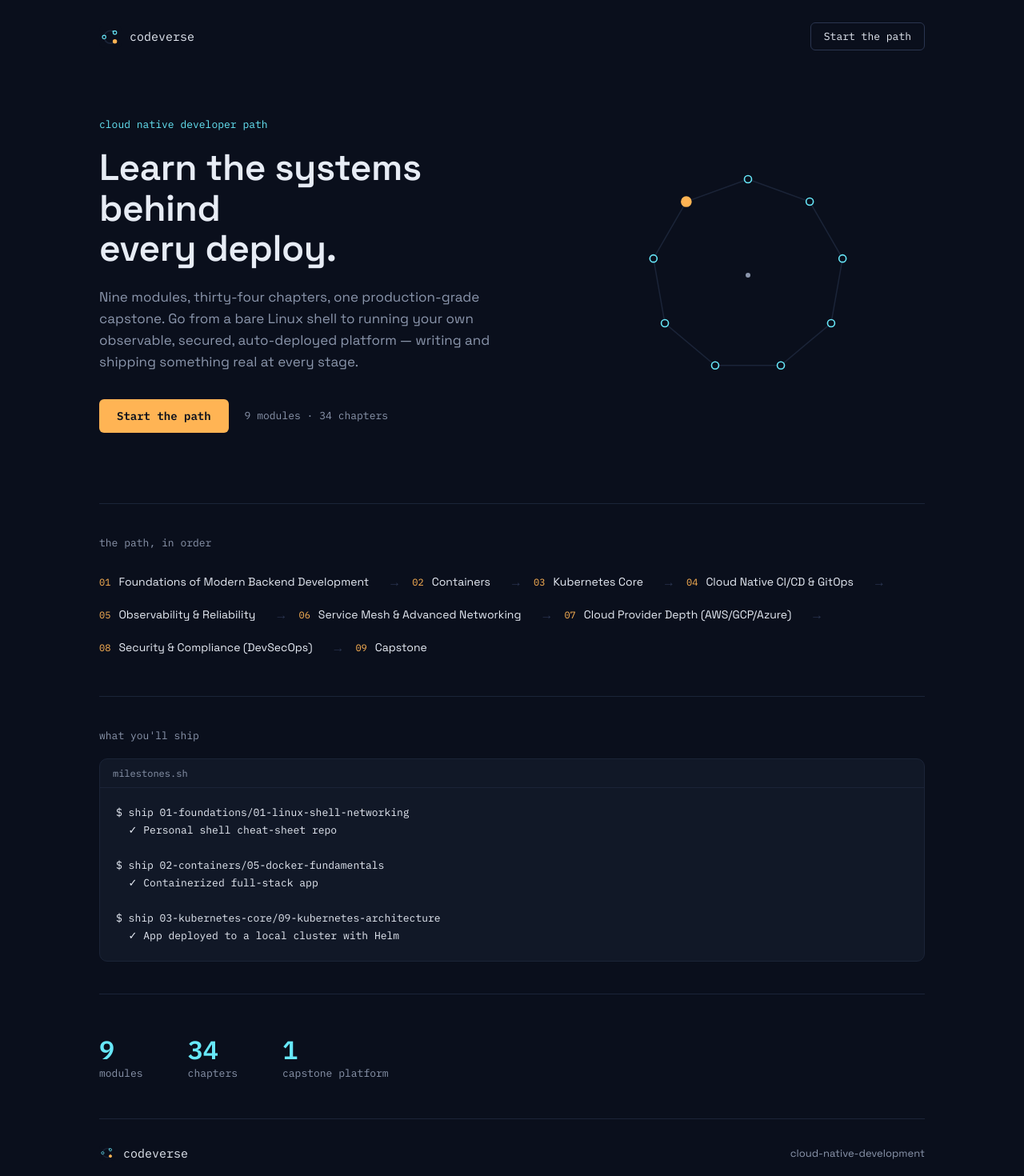
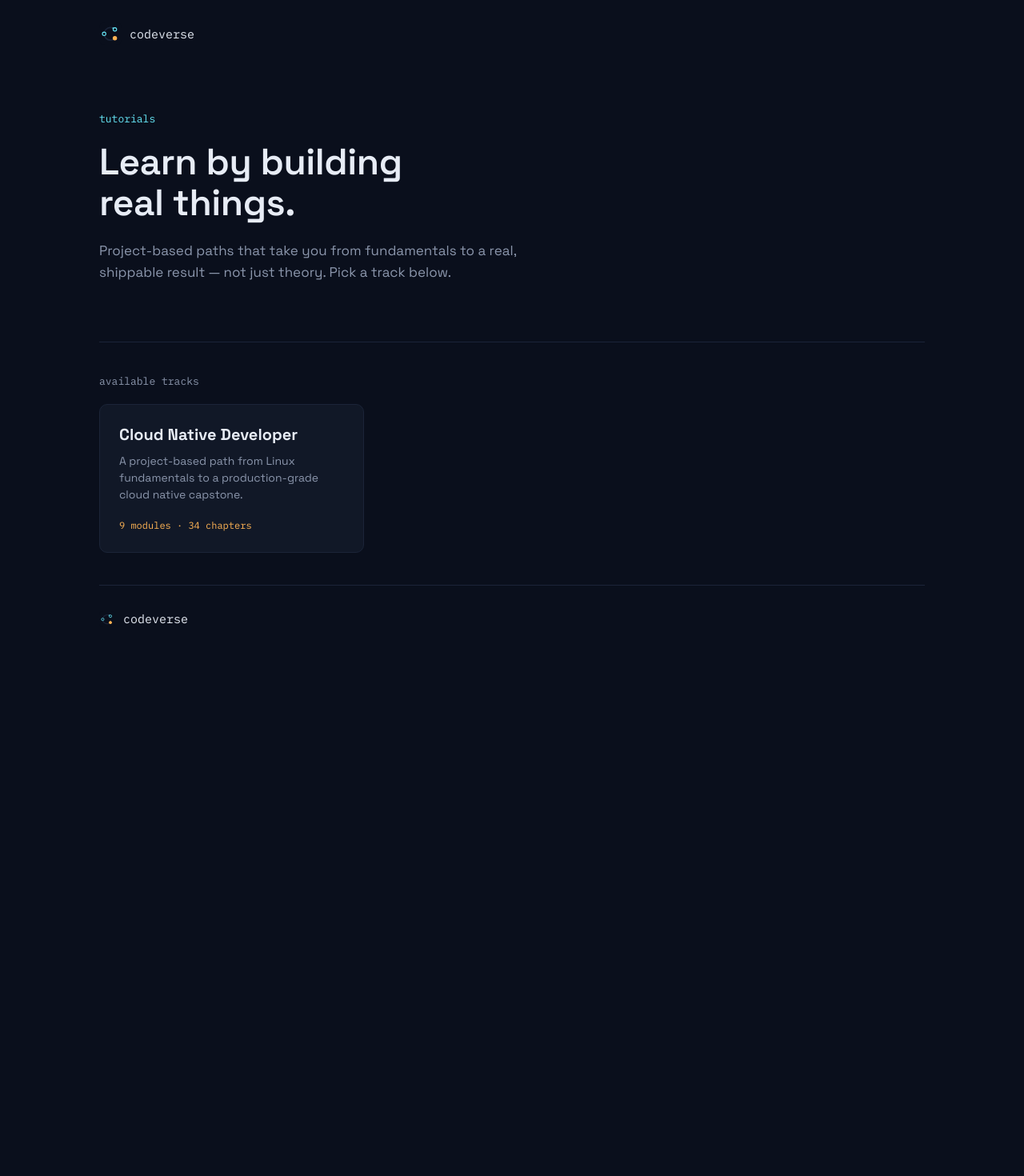
Before and after one commit to CodeverseOnGit/codeverse-tutorials, a Next.js app: page / in a window 1280 px wide. Shown: the top 1470 px of the page at 80% size. After the commit the page ends 880 px from the top, so only its background shows below. Built offline with nearby package versions, Linux system fonts and the light colour scheme.

Commit message:
multi-track restructure

```diff
--- a/app/cloud-native-development/layout.tsx
+++ b/app/[track]/layout.tsx
@@ -1,20 +1,31 @@
-import { getNavTree } from '@/lib/content';
+import { getNavTree, getTrack } from '@/lib/content';
 import Link from 'next/link';
+import { notFound } from 'next/navigation';
 
-export default function Layout({ children }: { children: React.ReactNode }) {
-  const modules = getNavTree();
+export default function TrackLayout({
+  children,
+  params,
+}: {
+  children: React.ReactNode;
+  params: { track: string };
+}) {
+  const track = getTrack(params.track);
+  if (!track) return notFound();
+
+  const modules = getNavTree(params.track);
 
   return (
     <div style={{ display: 'flex', minHeight: '100vh' }}>
       <nav style={{ width: 280, borderRight: '1px solid #eee', padding: '1rem' }}>
-        <Link href="/cloud-native-development"><h3>Cloud Native Dev Path</h3></Link>
+        <Link href="/"><span style={{ fontSize: 13, color: '#888' }}>← all tutorials</span></Link>
+        <h3 style={{ marginTop: 8 }}>{track.title}</h3>
         {modules.map((m) => (
           <div key={m.slug} style={{ marginBottom: '1rem' }}>
             <strong>{m.title}</strong>
             <ul style={{ listStyle: 'none', paddingLeft: 8 }}>
               {m.chapters.map((c) => (
                 <li key={c.slug}>
-                  <Link href={`/cloud-native-development/${m.slug}/${c.slug}`}>
+                  <Link href={`/${params.track}/${m.slug}/${c.slug}`}>
                     {c.title}
                   </Link>
                 </li>
--- a/app/layout.tsx
+++ b/app/layout.tsx
@@ -3,8 +3,12 @@ import './globals.css';
 import type { Metadata } from 'next';
 
 export const metadata: Metadata = {
-  title: 'Codeverse — Cloud Native Developer Path',
-  description: 'A project-based path from Linux fundamentals to a production-grade cloud native capstone.',
+  title: 'Codeverse — Learn by building',
+  description: 'Project-based tutorial tracks that take you from fundamentals to a real, shippable result.',
+  icons: {
+    icon: '/icon.svg',
+    shortcut: '/icon.svg',
+  },
 };
 
 export default function RootLayout({ children }: { children: React.ReactNode }) {
--- a/app/page.tsx
+++ b/app/page.tsx
@@ -1,12 +1,8 @@
-import { getNavTree } from '@/lib/content';
+import { getTracks, getNavTree } from '@/lib/content';
 import Link from 'next/link';
 
 export default function LandingPage() {
-  const modules = getNavTree();
-  const totalChapters = modules.reduce((sum, m) => sum + m.chapters.length, 0);
-  const milestones = modules
-    .flatMap((m) => m.chapters.filter((c) => c.milestone).map((c) => ({ ...c, moduleTitle: m.title })))
-    .slice(0, 6);
+  const tracks = getTracks();
 
   return (
     <div className="page">
@@ -16,108 +12,52 @@ export default function LandingPage() {
           <img src="/logo.svg" alt="" width={28} height={28} />
           <span>codeverse</span>
         </Link>
-        <Link href="/cloud-native-development" className="navCta">
-          Start the path
-        </Link>
       </header>
 
       {/* ---------- HERO ---------- */}
       <section className="hero">
         <div className="heroText">
-          <p className="kicker">cloud native developer path</p>
+          <p className="kicker">tutorials</p>
           <h1>
-            Learn the systems behind
+            Learn by building
             <br />
-            every deploy.
+            real things.
           </h1>
           <p className="sub">
-            Nine modules, thirty-four chapters, one production-grade
-            capstone. Go from a bare Linux shell to running your own
-            observable, secured, auto-deployed platform — writing and
-            shipping something real at every stage.
+            Project-based paths that take you from fundamentals to a
+            real, shippable result — not just theory. Pick a track below.
           </p>
-          <div className="heroActions">
-            <Link href="/cloud-native-development" className="primaryBtn">
-              Start the path
-            </Link>
-            <span className="heroMeta">
-              {modules.length} modules · {totalChapters} chapters
-            </span>
-          </div>
-        </div>
-
-        <div className="heroGraph" aria-hidden="true">
-          <TopologyDiagram moduleCount={modules.length} />
         </div>
       </section>
 
-      {/* ---------- PIPELINE STRIP ---------- */}
-      <section className="pipeline">
-        <p className="sectionLabel">the path, in order</p>
-        <div className="pipelineTrack">
-          {modules.map((m, i) => (
-            <Link
-              key={m.slug}
-              href={`/cloud-native-development/${m.slug}/${m.chapters[0]?.slug ?? ''}`}
-              className="pipelineNode"
-            >
-              <span className="pipelineIndex">{String(i + 1).padStart(2, '0')}</span>
-              <span className="pipelineTitle">{m.title}</span>
-              {i < modules.length - 1 && <span className="pipelineArrow">→</span>}
-            </Link>
-          ))}
+      {/* ---------- TRACK LIST ---------- */}
+      <section className="tracks">
+        <p className="sectionLabel">available tracks</p>
+        <div className="trackGrid">
+          {tracks.map((t) => {
+            const modules = getNavTree(t.slug);
+            const chapterCount = modules.reduce((sum, m) => sum + m.chapters.length, 0);
+            return (
+              <Link key={t.slug} href={`/${t.slug}`} className="trackCard">
+                <h2>{t.title}</h2>
+                {t.description && <p>{t.description}</p>}
+                <span className="trackMeta">
+                  {modules.length} modules · {chapterCount} chapters
+                </span>
+              </Link>
+            );
+          })}
+          {tracks.length === 0 && (
+            <p className="sub">No tracks published yet — add one under content/.</p>
+          )}
         </div>
       </section>
 
-      {/* ---------- MILESTONES TERMINAL ---------- */}
-      <section className="milestones">
-        <p className="sectionLabel">what you'll ship</p>
-        <div className="terminal">
-          <div className="terminalHead">milestones.sh</div>
-          <pre className="terminalBody">
-{milestones.length > 0
-  ? milestones
-      .map(
-        (m) =>
-          `$ ship ${m.moduleSlug}/${m.slug}\n  ✓ ${m.title}\n`
-      )
-      .join('')
-  : `$ ship 01-foundations/01-linux-shell-networking
-  ✓ Personal shell cheat-sheet repo
-
-$ ship 02-containers/05-docker-fundamentals
-  ✓ Containerized full-stack app
-
-$ ship 03-kubernetes-core/09-kubernetes-architecture
-  ✓ App deployed to a local cluster with Helm
-`}
-          </pre>
-        </div>
-      </section>
-
-      {/* ---------- STATS ---------- */}
-      <section className="stats">
-        <div className="stat">
-          <span className="statNum">{modules.length}</span>
-          <span className="statLabel">modules</span>
-        </div>
-        <div className="stat">
-          <span className="statNum">{totalChapters}</span>
-          <span className="statLabel">chapters</span>
-        </div>
-        <div className="stat">
-          <span className="statNum">1</span>
-          <span className="statLabel">capstone platform</span>
-        </div>
-      </section>
-
-      {/* ---------- FOOTER ---------- */}
       <footer className="footer">
         <div className="brand">
           <img src="/logo.svg" alt="" width={20} height={20} />
           <span>codeverse</span>
         </div>
-        <Link href="/cloud-native-development">cloud-native-development</Link>
       </footer>
 
       <style>{`
@@ -126,7 +66,6 @@ $ ship 03-kubernetes-core/09-kubernetes-architecture
           margin: 0 auto;
           padding: 0 24px 96px;
         }
-
         .nav {
           display: flex;
           align-items: center;
@@ -141,24 +80,8 @@ $ ship 03-kubernetes-core/09-kubernetes-architecture
           font-size: 15px;
           color: var(--paper-100);
         }
-        .navCta {
-          font-family: var(--font-mono);
-          font-size: 13px;
-          color: var(--paper-100);
-          border: 1px solid var(--ink-700);
-          padding: 8px 16px;
-          border-radius: 6px;
-        }
-        .navCta:hover {
-          border-color: var(--cyan-400);
-        }
-
         .hero {
-          display: grid;
-          grid-template-columns: 1.1fr 0.9fr;
-          gap: 48px;
-          align-items: center;
-          padding: 56px 0 88px;
+          padding: 56px 0 72px;
         }
         .kicker {
           font-family: var(--font-mono);
@@ -177,200 +100,60 @@ $ ship 03-kubernetes-core/09-kubernetes-architecture
           font-size: 17px;
           line-height: 1.6;
           color: var(--paper-400);
-          max-width: 46ch;
-          margin: 0 0 32px;
+          max-width: 52ch;
+          margin: 0;
         }
-        .heroActions {
-          display: flex;
-          align-items: center;
-          gap: 20px;
-        }
-        .primaryBtn {
-          font-family: var(--font-mono);
-          font-size: 14px;
-          background: var(--amber-500);
-          color: var(--ink-950);
-          padding: 12px 22px;
-          border-radius: 6px;
-          font-weight: 600;
-        }
-        .heroMeta {
-          font-family: var(--font-mono);
-          font-size: 13px;
-          color: var(--paper-400);
-        }
-        .heroGraph {
-          display: flex;
-          justify-content: center;
-        }
-
         .sectionLabel {
           font-family: var(--font-mono);
           font-size: 13px;
           color: var(--paper-400);
           margin: 0 0 20px;
         }
-
-        .pipeline {
+        .tracks {
           padding: 40px 0;
           border-top: 1px solid var(--ink-800);
         }
-        .pipelineTrack {
-          display: flex;
-          flex-wrap: wrap;
-          gap: 0;
-          align-items: center;
+        .trackGrid {
+          display: grid;
+          grid-template-columns: repeat(auto-fill, minmax(280px, 1fr));
+          gap: 20px;
         }
-        .pipelineNode {
-          display: flex;
-          align-items: center;
-          gap: 10px;
-          padding: 10px 0;
+        .trackCard {
+          display: block;
+          border: 1px solid var(--ink-800);
+          border-radius: 10px;
+          padding: 24px;
+          background: var(--ink-900);
         }
-        .pipelineIndex {
+        .trackCard:hover {
+          border-color: var(--cyan-400);
+        }
+        .trackCard h2 {
+          font-size: 20px;
+          margin: 0 0 10px;
+        }
+        .trackCard p {
+          font-size: 14px;
+          color: var(--paper-400);
+          margin: 0 0 16px;
+          line-height: 1.5;
+        }
+        .trackMeta {
           font-family: var(--font-mono);
           font-size: 12px;
           color: var(--amber-500);
         }
-        .pipelineTitle {
-          font-size: 14px;
-          color: var(--paper-100);
-          margin-right: 14px;
-        }
-        .pipelineNode:hover .pipelineTitle {
-          color: var(--cyan-400);
-        }
-        .pipelineArrow {
-          color: var(--ink-700);
-          margin-right: 14px;
-        }
-
-        .milestones {
-          padding: 40px 0;
-          border-top: 1px solid var(--ink-800);
-        }
-        .terminal {
-          background: var(--ink-900);
-          border: 1px solid var(--ink-800);
-          border-radius: 10px;
-          overflow: hidden;
-        }
-        .terminalHead {
-          font-family: var(--font-mono);
-          font-size: 12px;
-          color: var(--paper-400);
-          padding: 10px 16px;
-          border-bottom: 1px solid var(--ink-800);
-        }
-        .terminalBody {
-          font-family: var(--font-mono);
-          font-size: 13px;
-          line-height: 1.7;
-          color: var(--paper-100);
-          padding: 20px;
-          margin: 0;
-          overflow-x: auto;
-        }
-
-        .stats {
-          display: flex;
-          gap: 56px;
-          padding: 48px 0;
-          border-top: 1px solid var(--ink-800);
-        }
-        .stat {
-          display: flex;
-          flex-direction: column;
-        }
-        .statNum {
-          font-family: var(--font-mono);
-          font-size: 32px;
-          color: var(--cyan-400);
-          font-weight: 600;
-        }
-        .statLabel {
-          font-family: var(--font-mono);
-          font-size: 13px;
-          color: var(--paper-400);
-        }
-
         .footer {
           display: flex;
-          align-items: center;
-          justify-content: space-between;
           padding-top: 32px;
           border-top: 1px solid var(--ink-800);
           font-size: 13px;
           color: var(--paper-400);
         }
-
         @media (max-width: 760px) {
-          .hero {
-            grid-template-columns: 1fr;
-          }
-          h1 {
-            font-size: 34px;
-          }
-          .stats {
-            gap: 32px;
-          }
+          h1 { font-size: 34px; }
         }
       `}</style>
     </div>
   );
 }
-
-// A one-shot animated topology diagram: nodes representing modules,
-// connected by a single path that draws itself in on load. This is
-// the hero visual — grounded in the subject (a cluster/pipeline graph)
-// rather than a generic illustration.
-function TopologyDiagram({ moduleCount }: { moduleCount: number }) {
-  const nodes = Array.from({ length: Math.min(moduleCount, 9) }, (_, i) => {
-    const angle = (i / Math.min(moduleCount, 9)) * Math.PI * 2 - Math.PI / 2;
-    const r = 120;
-    return {
-      x: 170 + Math.cos(angle) * r,
-      y: 170 + Math.sin(angle) * r,
-    };
-  });
-
-  const pathD = nodes
-    .map((n, i) => `${i === 0 ? 'M' : 'L'} ${n.x} ${n.y}`)
-    .join(' ') + ' Z';
-
-  return (
-    <svg width="340" height="340" viewBox="0 0 340 340" fill="none">
-      <path d={pathD} stroke="#1b2438" strokeWidth="1.5" fill="none" />
-      <path
-        d={pathD}
-        stroke="#67e8f9"
-        strokeWidth="1.5"
-        fill="none"
-        strokeDasharray="900"
-        strokeDashoffset="900"
-      >
-        <animate
-          attributeName="stroke-dashoffset"
-          from="900"
-          to="0"
-          dur="1.8s"
-          fill="freeze"
-          calcMode="spline"
-          keySplines="0.2 0 0.1 1"
-        />
-      </path>
-      <circle cx="170" cy="170" r="3" fill="#8b96ac" />
-      {nodes.map((n, i) => (
-        <circle
-          key={i}
-          cx={n.x}
-          cy={n.y}
-          r={i === nodes.length - 1 ? 6 : 4.5}
-          fill={i === nodes.length - 1 ? '#ffb454' : '#0a0f1c'}
-          stroke={i === nodes.length - 1 ? '#ffb454' : '#67e8f9'}
-          strokeWidth="1.6"
-        />
-      ))}
-    </svg>
-  );
-}
--- /dev/null
+++ b/content/cloud-native-development/track.json
@@ -0,0 +1,5 @@
+{
+  "title": "Cloud Native Developer",
+  "description": "A project-based path from Linux fundamentals to a production-grade cloud native capstone.",
+  "order": 1
+}
--- a/lib/content.ts
+++ b/lib/content.ts
@@ -2,7 +2,14 @@ import fs from 'fs';
 import path from 'path';
 import matter from 'gray-matter';
 
-const CONTENT_ROOT = path.join(process.cwd(), 'content', 'cloud-native-development');
+const CONTENT_ROOT = path.join(process.cwd(), 'content');
+
+export interface TrackMeta {
+  slug: string;
+  title: string;
+  description?: string;
+  order: number;
+}
 
 export interface ChapterMeta {
   title: string;
@@ -12,26 +19,56 @@ export interface ChapterMeta {
   articlePrompt?: string;
   slug: string;
   moduleSlug: string;
+  trackSlug: string;
 }
 
 export interface ModuleMeta {
   title: string;
   order: number;
   slug: string;
+  trackSlug: string;
   chapters: ChapterMeta[];
 }
 
-// Reads every module folder + meta.json, and every .mdx file's frontmatter,
-// to build the full nav tree. Runs at build time (or request time in dev).
-export function getNavTree(): ModuleMeta[] {
-  const moduleDirs = fs
+// Lists every track (top-level folder under content/ with a track.json).
+export function getTracks(): TrackMeta[] {
+  if (!fs.existsSync(CONTENT_ROOT)) return [];
+
+  return fs
     .readdirSync(CONTENT_ROOT)
     .filter((d) => fs.statSync(path.join(CONTENT_ROOT, d)).isDirectory())
+    .map((slug) => {
+      const trackJsonPath = path.join(CONTENT_ROOT, slug, 'track.json');
+      if (!fs.existsSync(trackJsonPath)) return null;
+      const meta = JSON.parse(fs.readFileSync(trackJsonPath, 'utf-8'));
+      return { slug, ...meta } as TrackMeta;
+    })
+    .filter((t): t is TrackMeta => t !== null)
+    .sort((a, b) => a.order - b.order);
+}
+
+export function getTrack(trackSlug: string): TrackMeta | null {
+  const trackJsonPath = path.join(CONTENT_ROOT, trackSlug, 'track.json');
+  if (!fs.existsSync(trackJsonPath)) return null;
+  const meta = JSON.parse(fs.readFileSync(trackJsonPath, 'utf-8'));
+  return { slug: trackSlug, ...meta };
+}
+
+// Builds the module/chapter nav tree for a single track.
+export function getNavTree(trackSlug: string): ModuleMeta[] {
+  const trackRoot = path.join(CONTENT_ROOT, trackSlug);
+  if (!fs.existsSync(trackRoot)) return [];
+
+  const moduleDirs = fs
+    .readdirSync(trackRoot)
+    .filter((d) => fs.statSync(path.join(trackRoot, d)).isDirectory())
     .sort();
 
-  return moduleDirs.map((moduleSlug) => {
-    const moduleDir = path.join(CONTENT_ROOT, moduleSlug);
+  return moduleDirs
+    .map((moduleSlug) => {
+      const moduleDir = path.join(trackRoot, moduleSlug);
       const metaPath = path.join(moduleDir, 'meta.json');
+      if (!fs.existsSync(metaPath)) return null;
       const moduleMeta = JSON.parse(fs.readFileSync(metaPath, 'utf-8'));
 
       const chapters: ChapterMeta[] = fs
@@ -44,6 +81,7 @@ export function getNavTree(): ModuleMeta[] {
             ...data,
             slug: file.replace('.mdx', ''),
             moduleSlug,
+            trackSlug,
           } as ChapterMeta;
         })
         .sort((a, b) => a.chapter - b.chapter);
@@ -52,34 +90,18 @@ export function getNavTree(): ModuleMeta[] {
         title: moduleMeta.title,
         order: moduleMeta.order,
         slug: moduleSlug,
+        trackSlug,
         chapters,
       };
-  }).sort((a, b) => a.order - b.order);
+    })
+    .filter((m): m is ModuleMeta => m !== null)
+    .sort((a, b) => a.order - b.order);
 }
 
-export function getChapter(moduleSlug: string, chapterSlug: string) {
-  const filePath = path.join(CONTENT_ROOT, moduleSlug, `${chapterSlug}.mdx`);
+export function getChapter(trackSlug: string, moduleSlug: string, chapterSlug: string) {
+  const filePath = path.join(CONTENT_ROOT, trackSlug, moduleSlug, `${chapterSlug}.mdx`);
   if (!fs.existsSync(filePath)) return null;
   const raw = fs.readFileSync(filePath, 'utf-8');
   const { data, content } = matter(raw);
   return { meta: data as ChapterMeta, content };
 }
-
-// Used by the editor's save endpoint. Writes frontmatter + body back to disk.
-export function writeChapter(
-  moduleSlug: string,
-  chapterSlug: string,
-  meta: Record<string, unknown>,
-  content: string
-) {
-  const dir = path.join(CONTENT_ROOT, moduleSlug);
-  if (!fs.existsSync(dir)) fs.mkdirSync(dir, { recursive: true });
-  const filePath = path.join(dir, `${chapterSlug}.mdx`);
-
-  const frontmatter = Object.entries(meta)
-    .map(([k, v]) => `${k}: ${typeof v === 'string' ? JSON.stringify(v) : v}`)
-    .join('\n');
-
-  const fileBody = `---\n${frontmatter}\n---\n\n${content}\n`;
-  fs.writeFileSync(filePath, fileBody, 'utf-8');
-}
```
Also changed, not shown: app/[track]/[module]/[chapter]/page.tsx (renamed from app/cloud-native-development/[module]/[chapter]/page.tsx, +15 -3 lines), app/[track]/page.tsx (added, +30 -0 lines), app/cloud-native-development/page.tsx (deleted, +0 -21 lines). Lines whose indentation alone changed are shown as unchanged.
